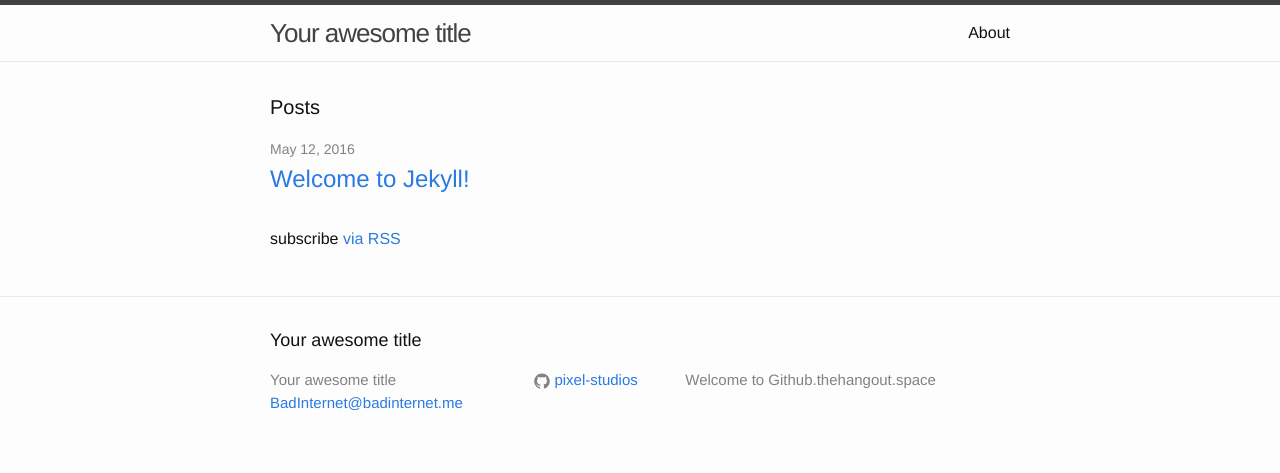
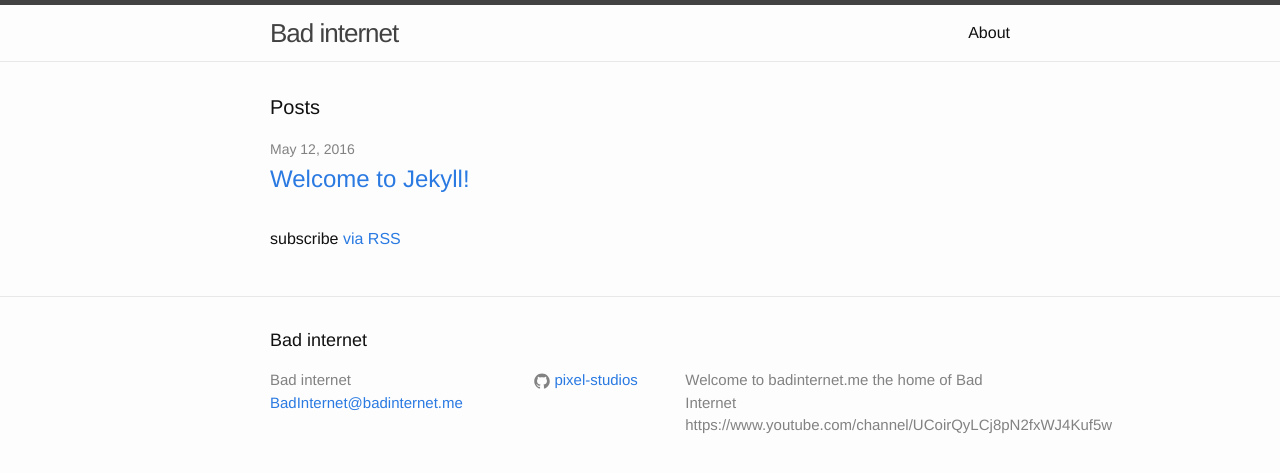
Before and after one commit to Harps13/Pixel-studios.github.io, a Jekyll site: the page built from index.html, in a window 1280 px wide. Shown: the top 473 px of the page. Built offline with Jekyll 4.4.1, drawn with Linux system fonts in a browser that asks for light colours.

Commit message:
Update _config.yml

```diff
--- a/_config.yml
+++ b/_config.yml
@@ -6,10 +6,10 @@
 # 'jekyll serve'. If you change this file, please restart the server process.
 
 # Site settings
-title: Your awesome title
+title: Bad internet
 email: BadInternet@badinternet.me
 description: > # this means to ignore newlines until "baseurl:"
-  Welcome to Github.thehangout.space
+  Welcome to badinternet.me the home of Bad Internet https://www.youtube.com/channel/UCoirQyLCj8pN2fxWJ4Kuf5w
 baseurl: "" # the subpath of your site, e.g. /blog
 url: "http://www.BadInterent.me" # the base hostname & protocol for your site
 twitter_username:
```
